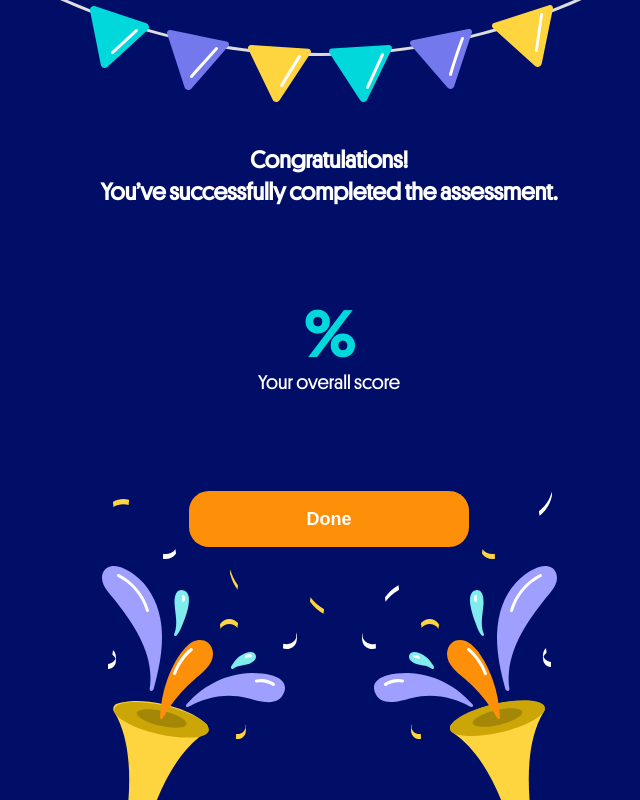
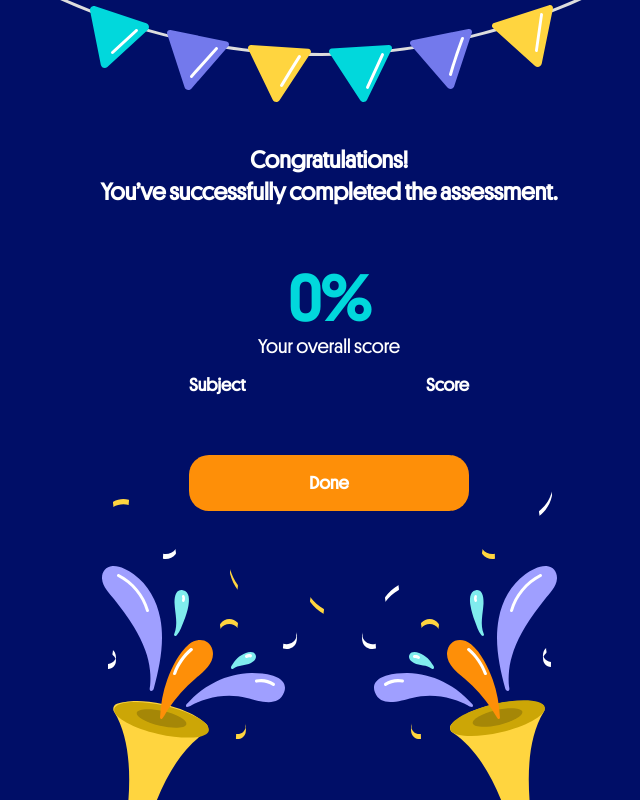
Before and after one commit to Azerii/bfcc-client, a React (Create React App) app: page /test/result in a window 1280 px wide. Shown: the whole page, without its empty margins (311-951 px from the left). Built offline with nearby package versions, Linux system fonts and the light colour scheme.

Commit message:
score breakdown

```diff
--- a/src/components/QuestionLayout.jsx
+++ b/src/components/QuestionLayout.jsx
@@ -50,7 +50,7 @@ const QuestionLayout = () => {
   const [confirmActionText, setConfirmActionText] = useState("Submit");
   const [warning, setWarning] = useState(false);
   const [ageGroup, setAgeGroup] = useState(null);
-  const [timeLeft, setTimeLeft] = useState(10);
+  const [timeLeft, setTimeLeft] = useState(900);
 
   const nextQuestion = () => {
     if (
@@ -150,7 +150,7 @@ const QuestionLayout = () => {
     if (result?.graded) {
       setQuestionIndex(0);
       setCurrentSection(currentSection + 1);
-      setTimeLeft(10);
+      setTimeLeft(900);
     }
   };
 
@@ -175,7 +175,8 @@ const QuestionLayout = () => {
 
         let score = scores[key];
         let subject = key.split(" ").slice(2).join(" ");
-        let scoreData = { subject, score };
+        let ageGroup = key.split(" ")[1];
+        let scoreData = { subject, score, ageGroup };
 
         details.scores.push(scoreData);
       });
@@ -183,6 +184,8 @@ const QuestionLayout = () => {
       ovr = parseInt(acc / numberOfSections);
 
       details.overall_score = ovr;
+
+      localStorage.setItem("details", JSON.stringify(details));
 
       try {
         setLoading(true);
--- a/src/index.css
+++ b/src/index.css
@@ -105,6 +105,7 @@ button {
   border: none;
   cursor: pointer;
   background-color: transparent;
+  font-family: var(--font_regular);
 }
 
 button:focus,
@@ -117,6 +118,7 @@ select {
 }
 
 textarea {
+  font-family: var(--font_regular);
   resize: none;
 }
 
--- a/src/pages/Result.jsx
+++ b/src/pages/Result.jsx
@@ -35,6 +35,19 @@ const Wrapper = styled.div`
     color: var(--accent_3_main);
   }
 
+  .breakdown {
+    width: 28rem;
+    color: #ffffff;
+
+    .item {
+      margin-bottom: 0.6rem;
+    }
+
+    .scoreItem {
+      width: 5ch;
+    }
+  }
+
   .doneBtn {
     position: relative;
     background-color: var(--accent_2_main);
@@ -56,14 +69,19 @@ const Wrapper = styled.div`
 `;
 
 const Result = () => {
-  const [score, setScore] = useState(0);
+  const [overall, setOverall] = useState(0);
+  const [scores, setScores] = useState([]);
 
   useEffect(() => {
     const ovr = localStorage.getItem("ovr");
+    const details = localStorage.getItem("details");
 
-    setScore(ovr);
+    if (details) {
+      let temp = JSON.parse(details);
+      setScores(temp.scores);
+    }
 
-    // localStorage.clear();
+    setOverall(ovr);
     // eslint-disable-next-line
   }, []);
 
@@ -81,11 +99,28 @@ const Result = () => {
         Congratulations! <br />
         You’ve successfully completed the assessment.
       </h4>
-      <Spacer y={9.6} />
-      <h1 className="score">{score}%</h1>
+      <Spacer y={6} />
+      <h1 className="score">{overall || 0}%</h1>
       <Spacer y={0.3} />
       <span className="description t1 textCenter">Your overall score</span>
-      <Spacer y={9.6} />
+      <Spacer y={1.6} />
+      <div className="breakdown">
+        <div className="flexRow justifySpaceBetween">
+          <span className="p1 textBold">Subject</span>
+          <span className="p1 textBold">Score</span>
+        </div>
+        <Spacer y={1.2} />
+
+        {scores?.map((item, index) => (
+          <div key={index} className="flexRow justifySpaceBetween item">
+            <span className="p2 textCapitalize">
+              {item.subject} {item.ageGroup}
+            </span>
+            <span className="p2 scoreItem">{item.score}%</span>
+          </div>
+        ))}
+      </div>
+      <Spacer y={4.8} />
       <button
         type="button"
         className="doneBtn p1"
--- a/src/pages/Test.jsx
+++ b/src/pages/Test.jsx
@@ -24,7 +24,7 @@ const Test = () => {
       setAgeGroup(parseInt(tempAgeGroup));
     }
 
-    if (tempDetails) {
+    if (typeof tempDetails === "string") {
       setDetails(JSON.parse(tempDetails));
     }
     // eslint-disable-next-line
@@ -56,7 +56,7 @@ const Test = () => {
             <p className="textCenter">
               An email has been sent to{" "}
               <b className="textUnderline colorPrimaryLight">
-                {details.email ?? "your inbox"}
+                {details?.email ?? "your inbox"}
               </b>{" "}
               with a link to the test. <br />
               If you don't see this mail in your inbox, please check your spam.
```
